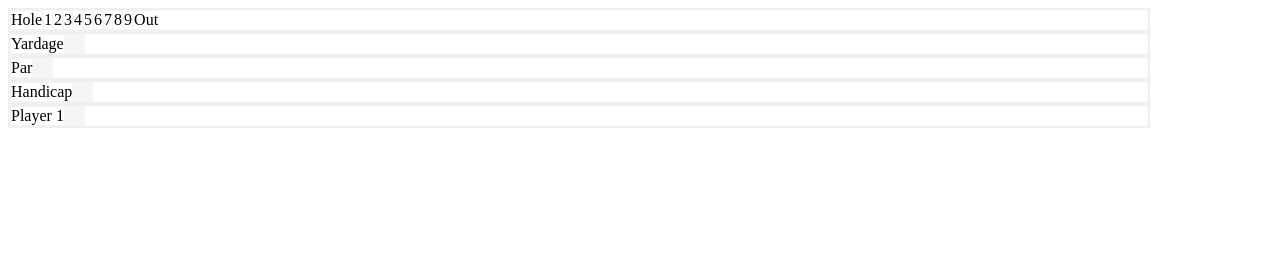
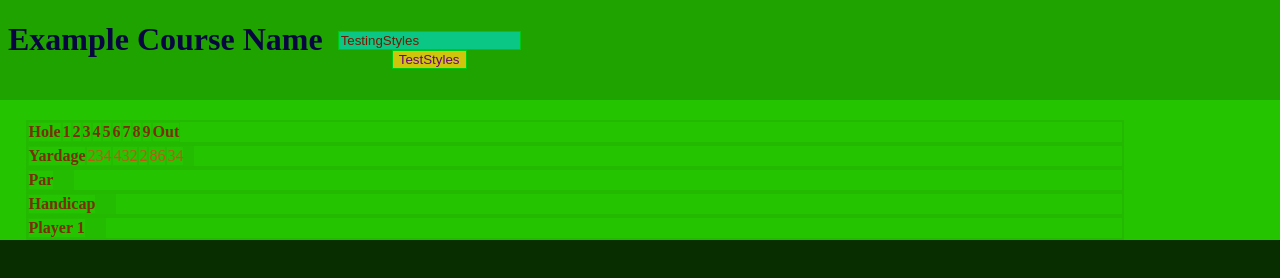
Before and after one commit to TrC-MT/GolfScoreAppProject, a plain HTML site: page index.html in a window 1280 px wide. Drawn offline with Linux system fonts and the light colour scheme.

Commit message:
Started some styles.

```diff
--- a/index.html
+++ b/index.html
@@ -3,34 +3,49 @@
 <head>
     <meta charset="UTF-8">
     <meta http-equiv="X-UA-Compatible" content="IE=edge">
-    <meta name="viewport" content="width=device-width, initial-scale=1.0">
+    <meta name="viewport" content="width=device-width initial-scale=1.0">
     <title>Golf Score Card</title>
     <link rel="stylesheet" href="styles.css">
     <script defer src="script.js"></script>
 </head>
 <body>
     <header>
-
+        <h1 id="coursename">Example Course Name</h1>
         <nav>
-
+            <div class="inputsbox"><input class="navInput" type="text" id="test" placeholder="TestingStyles"></div>
+            <div class="buttonsbox"><button>TestStyles</button></div>
         </nav>
     </header>
     <main>
+        <div class="maincontentContainer">
             <div class="row">
-            <div class="column">Hole</div>
-            <div class="column">1</div>
-            <div class="column">2</div>
-            <div class="column">3</div>
-            <div class="column">4</div>
-            <div class="column">5</div>
-            <div class="column">6</div>
-            <div class="column">7</div>
-            <div class="column">8</div>
-            <div class="column">9</div>
-            <div class="column">Out</div>
+                <div class="column heading">Hole</div>
+                <div class="column heading">1</div>
+                <div class="column heading">2</div>
+                <div class="column heading">3</div>
+                <div class="column heading">4</div>
+                <div class="column heading">5</div>
+                <div class="column heading">6</div>
+                <div class="column heading">7</div>
+                <div class="column heading">8</div>
+                <div class="column heading">9</div>
+                <div class="column heading">Out</div>
             </div>
             <div class="row">
-            <div class="column">Yardage</div>
+                <div class="column heading">Yardage</div>
+                <div class="column">234</div>
+                <div class="column">432</div>
+                <div class="column">2</div>
+                <div class="column">86</div>
+                <div class="column">34</div>
+                <div class="column"></div>
+                <div class="column"></div>
+                <div class="column"></div>
+                <div class="column"></div>
+                <div class="column"></div>
+            </div>
+            <div class="row">
+                <div class="column heading">Par</div>
                 <div class="column"></div>
                 <div class="column"></div>
                 <div class="column"></div>
@@ -43,7 +58,7 @@
                 <div class="column"></div>
             </div>
             <div class="row">
-            <div class="column">Par</div>
+                <div class="column heading">Handicap</div>
                 <div class="column"></div>
                 <div class="column"></div>
                 <div class="column"></div>
@@ -56,7 +71,7 @@
                 <div class="column"></div>
             </div>
             <div class="row">
-            <div class="column">Handicap</div>
+                <div class="column heading">Player 1</div>
                 <div class="column"></div>
                 <div class="column"></div>
                 <div class="column"></div>
@@ -68,18 +83,6 @@
                 <div class="column"></div>
                 <div class="column"></div>
             </div>
-        <div class="row">
-            <div class="column">Player 1</div>
-            <div class="column"></div>
-            <div class="column"></div>
-            <div class="column"></div>
-            <div class="column"></div>
-            <div class="column"></div>
-            <div class="column"></div>
-            <div class="column"></div>
-            <div class="column"></div>
-            <div class="column"></div>
-            <div class="column"></div>
         </div>
     </main>
 </body>
--- a/styles.css
+++ b/styles.css
@@ -1,16 +1,57 @@
 /*------------ general styles ----------- */
-
+body{
+    margin: 0px;
+    background-color: #082E00;
+}
 
 
 
 /*------------- header content styles -------------- */
+header{
+    width: 100%;
+    height: 100px;
+    display: flex;
+    background-color: #1EA300;
+}
+#coursename{
+    width:fit-content;
+    margin-right: 15px;
+    margin-left: 8px;
+    color: #080640;
+}
+nav{
+    display: flex;
+    flex-direction: column;
+    justify-content: center;
+}
+.navInput{
+    border: 1px solid #00C711;
+    background-color: #0AC785;
+    color:#C72E0A;
+}
 
-
-
+.inputsbox, .buttonsbox{
+    display: flex;
+    justify-content: space-evenly;
+}
+.navInput::placeholder{
+    color: #7A1700;
+}
+button{
+    background-color: #CFC50A;
+    color: #6C0082;
+    border: 1px solid #00C711;
+}
 
 /*------- main content styles ------------- */
-.main{
+main{
     width: 100%;
+    background-color: #24C400;
+}
+.maincontentContainer{
+    width: 95%;
+    padding-top: 20px;
+    margin-left: 2%;
 }
 .row{
     width: 90%;
@@ -19,7 +60,12 @@
 }
 .column{
     width: fit-content;
-    border: 1px solid #0a0a0a0a
+    border: 1px solid #0a0a0a0a;
+    color: #C45314;
 }
 
 /*---------- individual content styles --------- */
+.heading{
+    font-weight: bold;
+    color: #782F06;
+}
```
Lines whose indentation alone changed are shown as unchanged.
